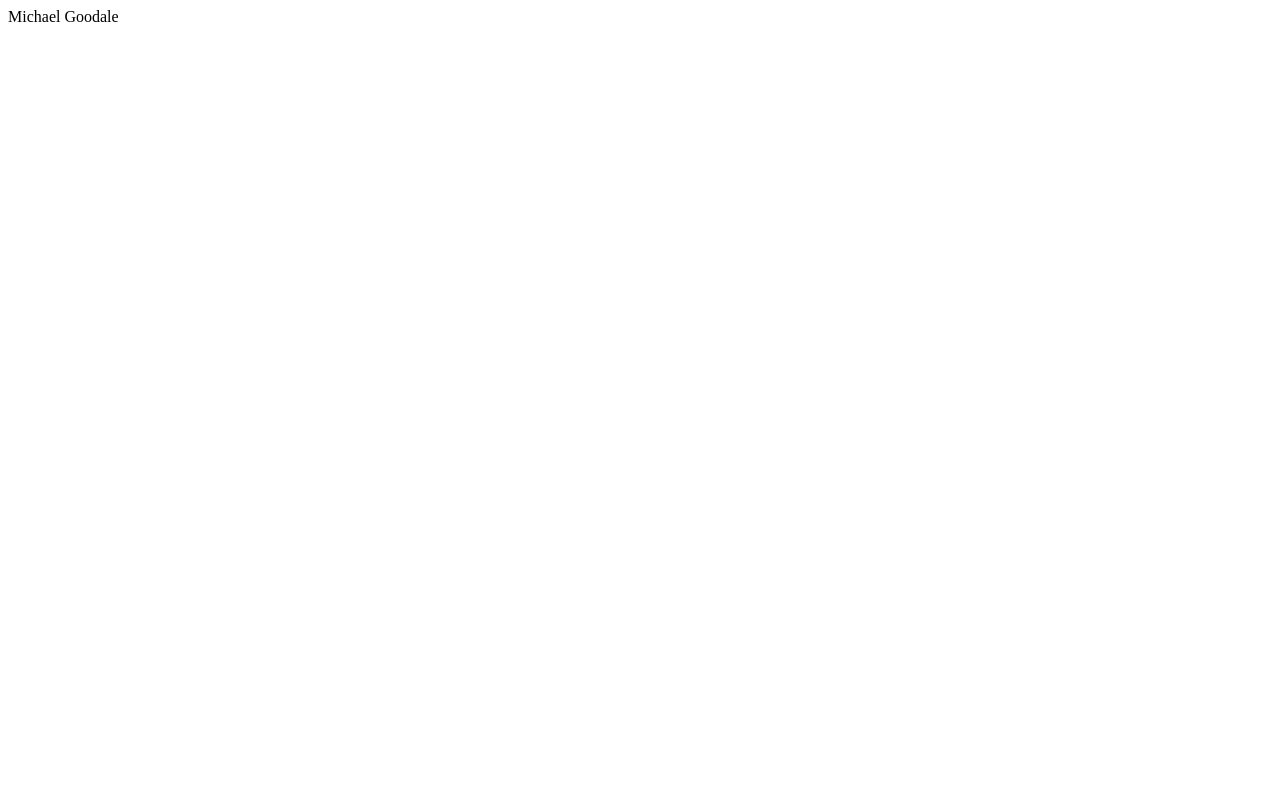
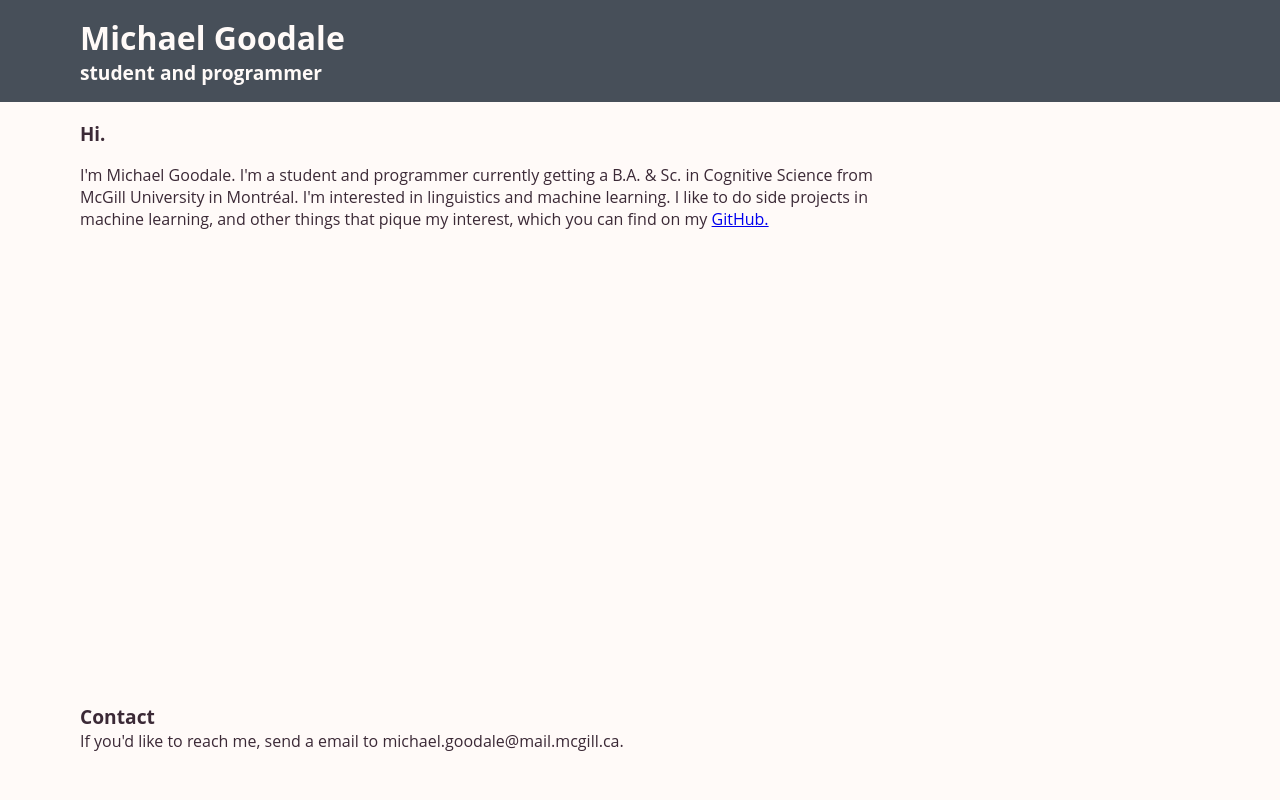
Before and after one commit to SuddenlyBananas/suddenlybananas.github.io, a plain HTML site: page index.html in a window 1280 px wide. Drawn offline with Linux system fonts and the light colour scheme.

Commit message:
Added preliminary site and stylesheet

```diff
--- a/index.html
+++ b/index.html
@@ -1 +1,23 @@
-Michael Goodale
+<!DOCTYPE html>
+<html>
+<head>
+<meta charset="utf-8">
+<link rel="stylesheet" href="style.css">
+<title>Michael Goodale</title>
+</head>
+<body>
+	<div>
+		<h1>Michael Goodale</h1>
+		<h2>student and programmer</h2>
+	</div>
+	<main>
+		<h3>Hi.</h3>
+		<p>I'm Michael Goodale. I'm a student and programmer currently getting a B.A. & Sc. in Cognitive Science from McGill University in Montréal. I'm interested in linguistics and machine learning. I like to do side projects in machine learning, and other things that pique my interest, which you can find on my <a href="https://github.com/SuddenlyBananas">GitHub.</a></p>
+		<footer>
+			<h2>Contact</h2>
+			If you'd like to reach me, send a email to michael.goodale@mail.mcgill.ca.
+
+		</footer>
+	</main>
+</body>
+</html>
--- /dev/null
+++ b/style.css
@@ -0,0 +1,32 @@
+body{
+margin:0;
+padding:0;
+color:#3B2936;
+background-color: #FFFAF8;
+font-family:"Open Sans",sans-serif;
+}
+main{
+	padding:0rem 25rem 0rem 5rem;
+}
+div{
+	margin:0;
+	padding:1rem 5rem 1rem 5rem;
+	background-color:#474F59;
+	color:#FFFAF8;
+}
+h1{
+	margin:0;
+}
+h2{
+	margin:0;
+	font-size:1.2rem;
+}
+p{
+
+}
+footer{
+	position:fixed;
+	padding:0rem 0rem 3rem 0rem;
+	bottom:0;
+	width:100%;
+}
```
